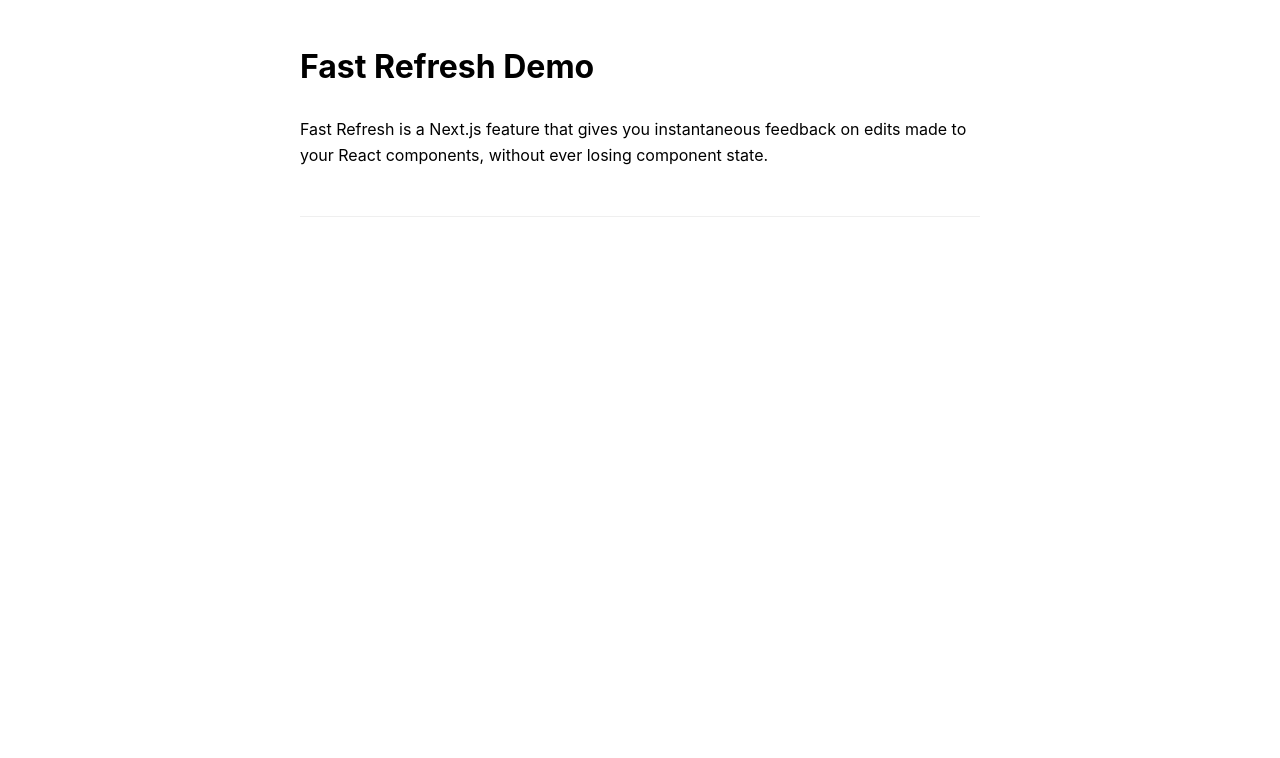
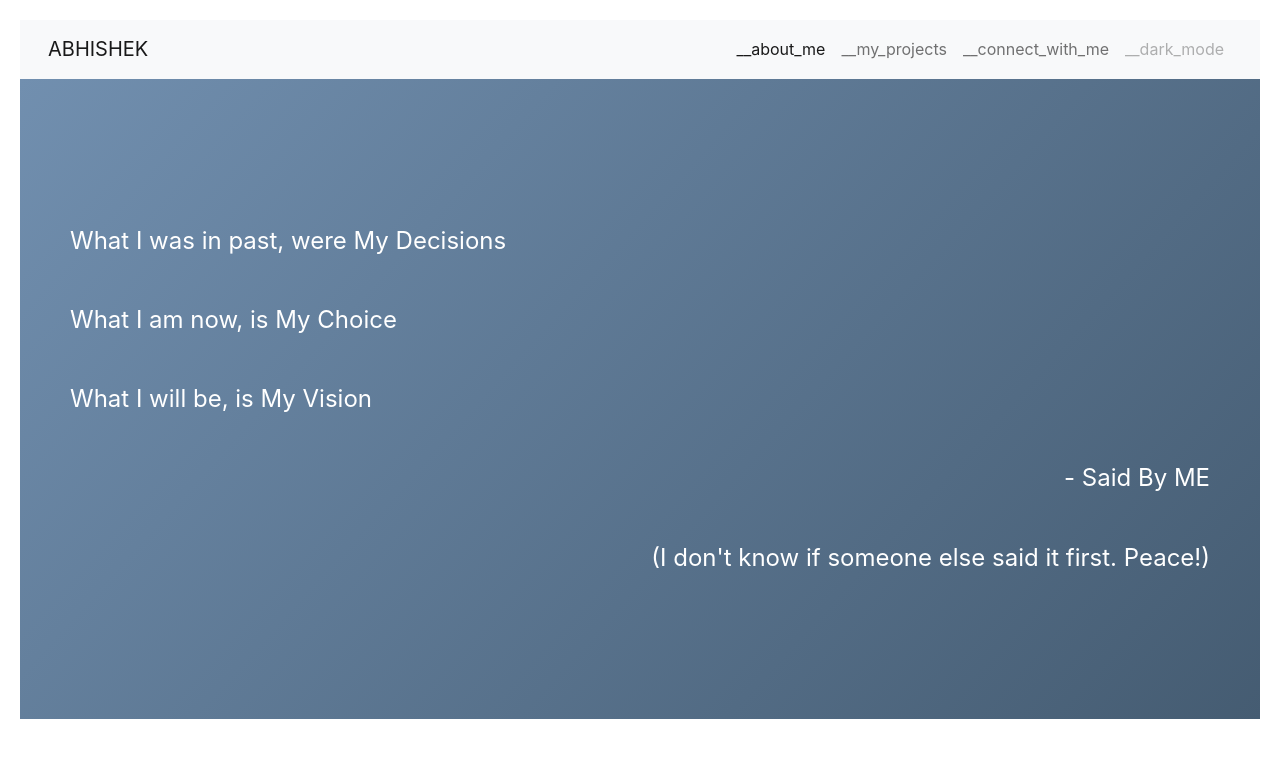
Before and after one commit to abhishekbarve0612/codespaces-nextjs-portfolio, a Next.js app: page / in a window 1280 px wide. Shown: the top 758 px of the page. Built offline with nearby package versions, Linux system fonts and the light colour scheme.

Commit message:
:zap: Add Homepage for my portfolio

```diff
--- /dev/null
+++ b/components/nav/NavBar.tsx
@@ -0,0 +1,27 @@
+import React from 'react';
+import styles from './Button.module.scss'
+
+const NavBar = (props: {}) => {
+  return (
+    <>
+   <nav className="navbar navbar-expand-lg bg-light">
+  <div className="container-fluid mx-3">
+    <a className="navbar-brand" href="#">ABHISHEK</a>
+    <button className="navbar-toggler" type="button" data-bs-toggle="collapse" data-bs-target="#navbarNavAltMarkup" aria-controls="navbarNavAltMarkup" aria-expanded="false" aria-label="Toggle navigation">
+      <span className="navbar-toggler-icon"></span>
+    </button>
+    <div className="collapse navbar-collapse flex-row-reverse" id="navbarNavAltMarkup">
+      <div className="navbar-nav">
+        <a className="nav-link active" aria-current="page" href="#">__about_me</a>
+        <a className="nav-link" href="#">__my_projects</a>
+        <a className="nav-link" href="#">__connect_with_me</a>
+        <a className="nav-link disabled">__dark_mode</a>
+      </div>
+    </div>
+  </div>
+</nav>
+    </>
+  )
+}
+
+export default NavBar;
--- a/global.scss
+++ b/global.scss
@@ -1,7 +1,7 @@
 body {
   font-family: 'SF Pro Text', 'SF Pro Icons', 'Helvetica Neue', 'Helvetica',
     'Arial', sans-serif;
-  margin: 0 auto;
+  // margin: 0 auto;
   font-size: 16px;
   line-height: 1.65;
   word-break: break-word;
@@ -12,3 +12,9 @@
   text-rendering: optimizeLegibility;
   hyphens: auto;
 }
+
+.my-home-wall {
+  background: linear-gradient(132deg, rgb(113, 143, 175) 0.00%, rgb(69, 92, 114) 100.00%);
+  height: 80vh;
+  padding: 50px !important;
+}
--- a/pages/_app.js
+++ b/pages/_app.js
@@ -8,11 +8,12 @@
         <meta name="viewport" content="width=device-width, initial-scale=1" />
       </Head>
 
+
       <Script
-        src="https://cdn.jsdelivr.net/npm/bootstrap@5.3.1/dist/js/bootstrap.bundle.min.js"
-        integrity="sha384-ygbV9kiqUc6oa4msXn9868pTtWMgiQaeYH7/t7LECLbyPA2x65Kgf80OJFdroafW"
-        crossOrigin="anonymous"
-      />
+          src="https://cdn.jsdelivr.net/npm/bootstrap@5.2.3/dist/js/bootstrap.bundle.min.js"
+          integrity="sha384-kenU1KFdBIe4zVF0s0G1M5b4hcpxyD9F7jL+jjXkk+Q2h455rYXK/7HAuoJl+0I4"
+          crossOrigin="anonymous"
+        />
       <script src="https://kit.fontawesome.com/06e7747196.js" crossOrigin="anonymous" />
       <Component {...pageProps} />
     </>
--- a/pages/_document.js
+++ b/pages/_document.js
@@ -7,11 +7,9 @@
         <link
           href="https://cdn.jsdelivr.net/npm/bootstrap@5.2.3/dist/css/bootstrap.min.css"
           rel="stylesheet"
-          integrity="sha384-giJF6kkoqNQ00vy+HMDP7azOuL0xtbfIcaT9wjKHr8RbDVddVHyTfAAsrekwKmP1"
+          integrity="sha384-rbsA2VBKQhggwzxH7pPCaAqO46MgnOM80zW1RWuH61DGLwZJEdK2Kadq2F9CUG65"
           crossOrigin="anonymous"
         />
-        {/* Bootstrap Icons */}
-        <link rel="stylesheet" href="https://cdn.jsdelivr.net/npm/bootstrap-icons@1.8.1/font/bootstrap-icons.css"></link>
         {/* Google Fonts */}
         <link rel="preconnect" href="https://fonts.googleapis.com" />
         <link rel="preconnect" href="https://fonts.gstatic.com" crossOrigin="" />
--- a/pages/index.js
+++ b/pages/index.js
@@ -1,18 +1,31 @@
 import { useCallback, useEffect, useState } from 'react'
 import Button from '../components/Button'
 import ClickCount from '../components/ClickCount'
+import NavBar from '../components/nav/NavBar'
 import styles from '../styles/home.module.scss'
 
 
 function Home() {
   return (
     <main className={styles.main}>
-      <h1>Fast Refresh Demo</h1>
-      <p>
-        Fast Refresh is a Next.js feature that gives you instantaneous feedback
-        on edits made to your React components, without ever losing component
-        state.
-      </p>
+      <NavBar />
+      <div className='d-block w-100 my-home-wall justify-content-center d-flex flex-column fs-4 text-white'>
+        <span className='first-line'>
+          What I was in past, were My Decisions
+        </span>
+        <br/>
+        <span className='second-line'>
+          What I am now, is My Choice
+        </span>
+        <br/>
+        <span className='third-line'>
+          What I will be, is My Vision
+        </span>
+        <br />
+        <span className='author text-end'> - Said By ME</span>
+        <br />
+        <span className='author-p-s text-end'>(I don't know if someone else said it first. Peace!)</span>
+      </div>
       <hr className={styles.hr} />
     </main>
   )
--- a/styles/home.module.scss
+++ b/styles/home.module.scss
@@ -1,6 +1,6 @@
 .main {
   padding: 20px 20px 60px;
-  max-width: 680px;
+  // max-width: 680px;
   margin: 0 auto;
 }
 
```
